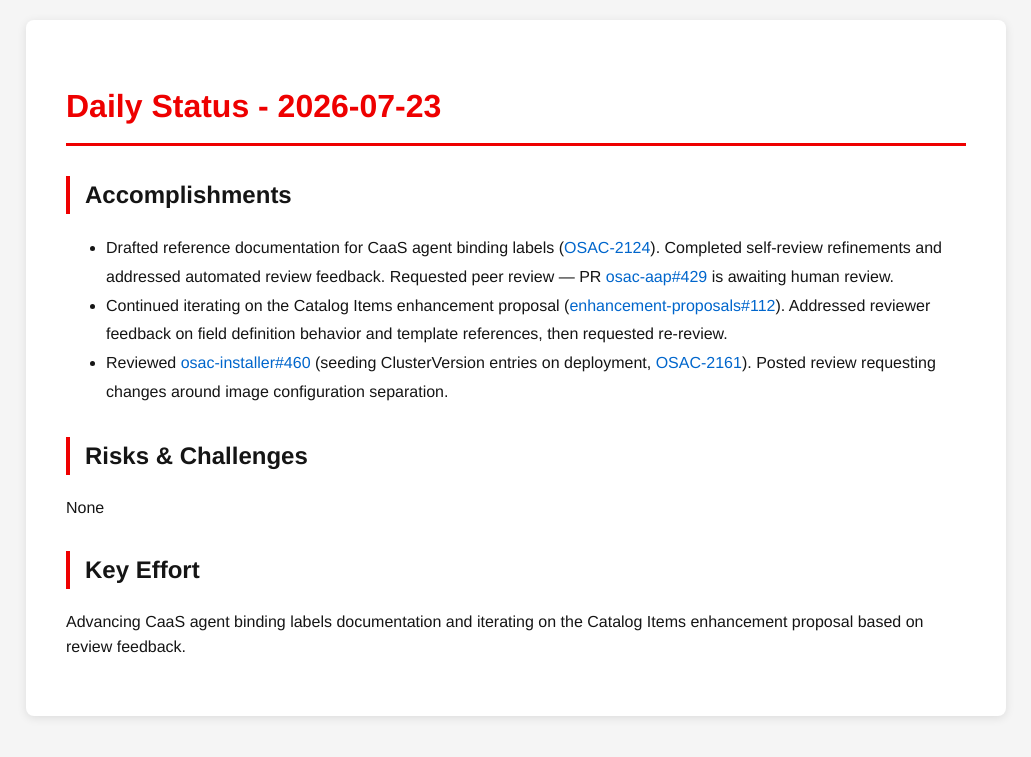
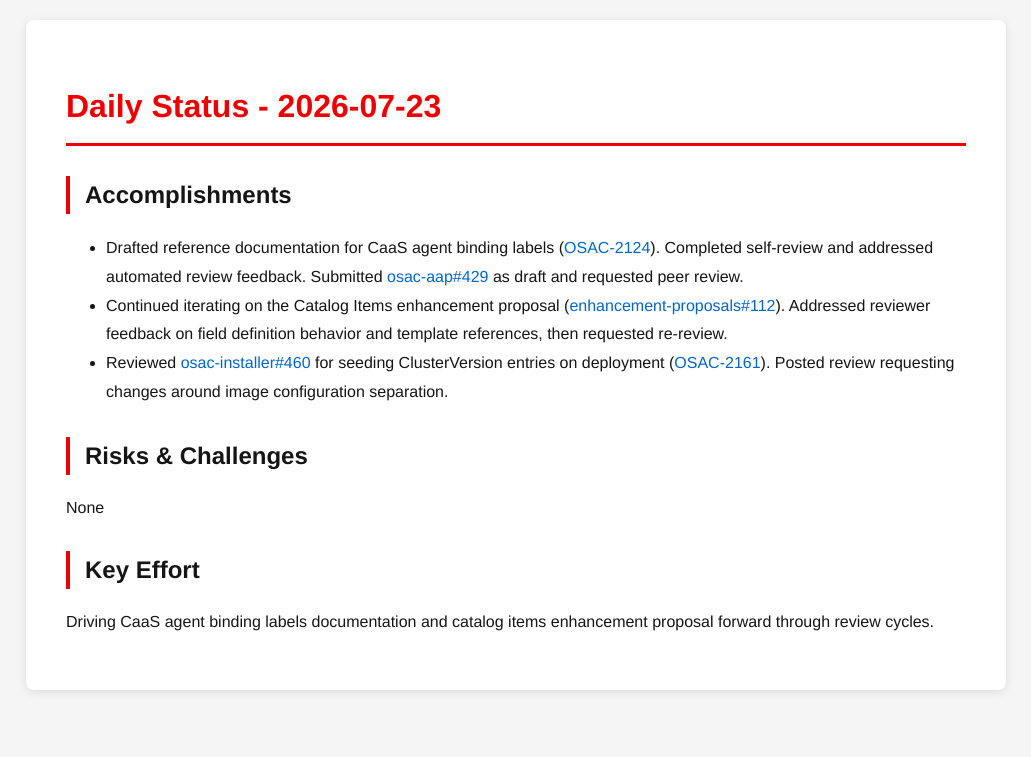
Before and after one commit to tzvatot/daily-status, a Jekyll site: the page built from 2026-07-23.md, in a window 1280 px wide. Shown: the top 757 px of the page, without its empty margins (124-1155 px from the left). Built offline with Jekyll 4.4.1, drawn with Linux system fonts in a browser that asks for light colours.

Commit message:
Daily status update - 2026-07-23

```diff
--- a/2026-07-23.md
+++ b/2026-07-23.md
@@ -7,12 +7,12 @@
 # Daily Status - 2026-07-23
 
 ## Accomplishments
-- Drafted reference documentation for CaaS agent binding labels ([OSAC-2124](https://redhat.atlassian.net/browse/OSAC-2124)). Completed self-review refinements and addressed automated review feedback. Requested peer review — PR [osac-aap#429](https://github.com/osac-project/osac-aap/pull/429) is awaiting human review.
+- Drafted reference documentation for CaaS agent binding labels ([OSAC-2124](https://redhat.atlassian.net/browse/OSAC-2124)). Completed self-review and addressed automated review feedback. Submitted [osac-aap#429](https://github.com/osac-project/osac-aap/pull/429) as draft and requested peer review.
 - Continued iterating on the Catalog Items enhancement proposal ([enhancement-proposals#112](https://github.com/osac-project/enhancement-proposals/pull/112)). Addressed reviewer feedback on field definition behavior and template references, then requested re-review.
-- Reviewed [osac-installer#460](https://github.com/osac-project/osac-installer/pull/460) (seeding ClusterVersion entries on deployment, [OSAC-2161](https://redhat.atlassian.net/browse/OSAC-2161)). Posted review requesting changes around image configuration separation.
+- Reviewed [osac-installer#460](https://github.com/osac-project/osac-installer/pull/460) for seeding ClusterVersion entries on deployment ([OSAC-2161](https://redhat.atlassian.net/browse/OSAC-2161)). Posted review requesting changes around image configuration separation.
 
 ## Risks & Challenges
 None
 
 ## Key Effort
-Advancing CaaS agent binding labels documentation and iterating on the Catalog Items enhancement proposal based on review feedback.
+Driving CaaS agent binding labels documentation and catalog items enhancement proposal forward through review cycles.
```
